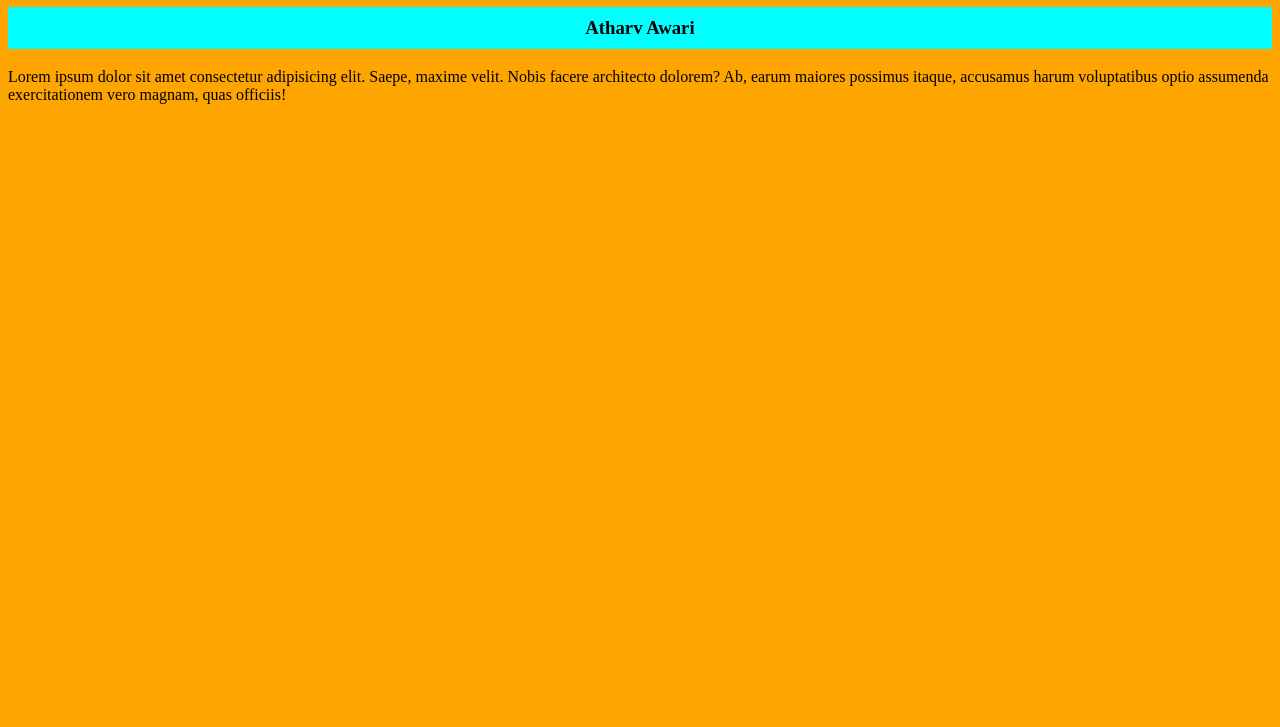
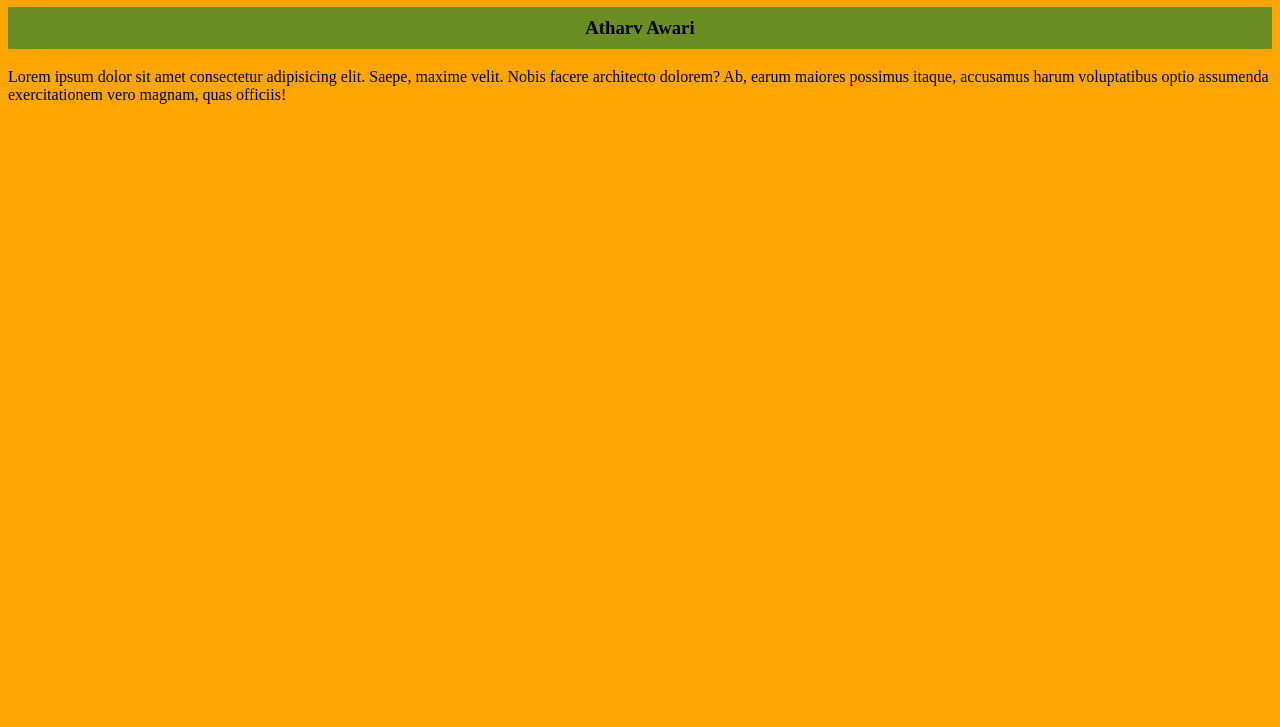
Before and after one commit to Atharv7500/Day1, a plain HTML site: page index.html in a window 1280 px wide. Shown: the part 73-800 px from the top of the page. Drawn offline with Linux system fonts and the light colour scheme.

Commit message:
update color

```diff
--- a/index.html
+++ b/index.html
@@ -7,7 +7,7 @@
 </head>
 <body bgcolor="orange">
     <h1 align="center">Welcome to Amruthvahini College of Engineering</h1>
-    <h3 style="background-color: aqua; padding: 10px; text-align: center;">Atharv Awari </h3>
+    <h3 style="background-color: olivedrab; padding: 10px; text-align: center;">Atharv Awari </h3>
     <p>Lorem ipsum dolor sit amet consectetur adipisicing elit. Saepe, maxime velit. Nobis facere architecto dolorem? Ab, earum maiores possimus itaque, accusamus harum voluptatibus optio assumenda exercitationem vero magnam, quas officiis!</p>
 </body>
 </html>
```
